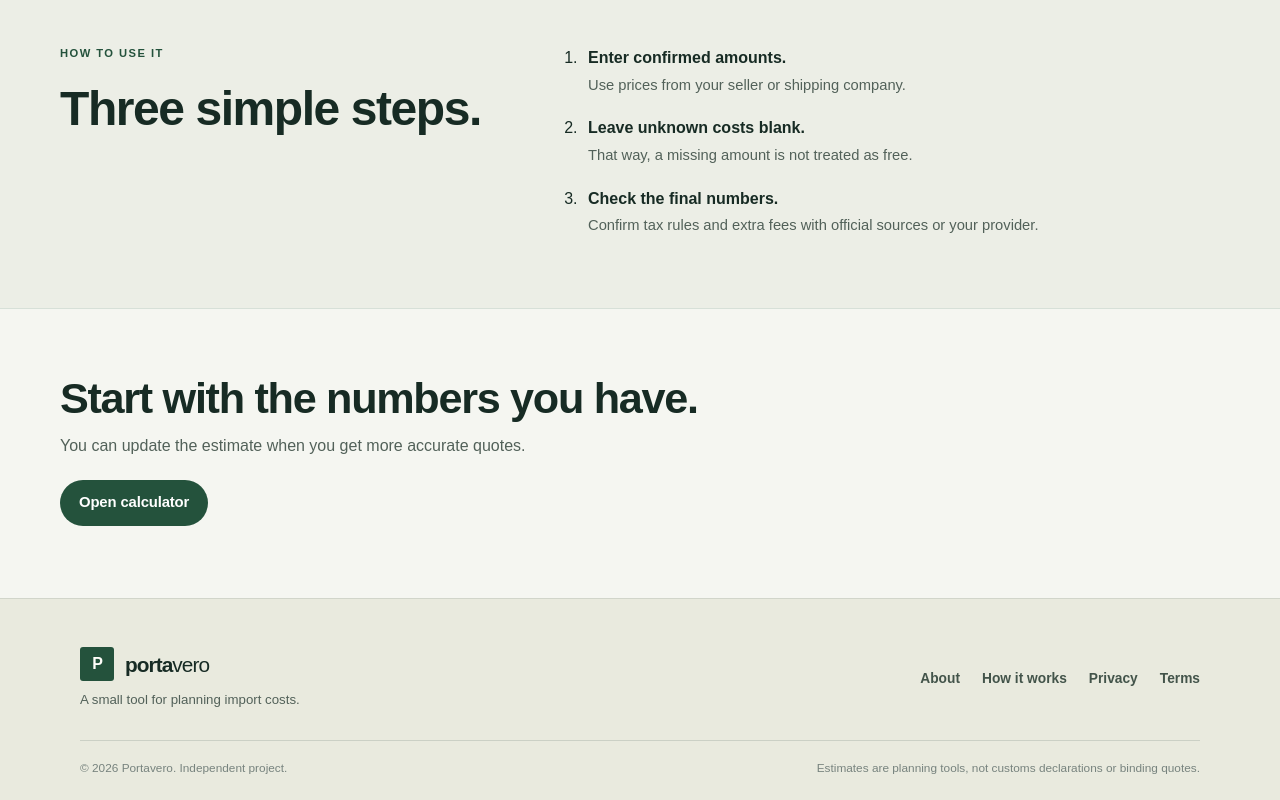
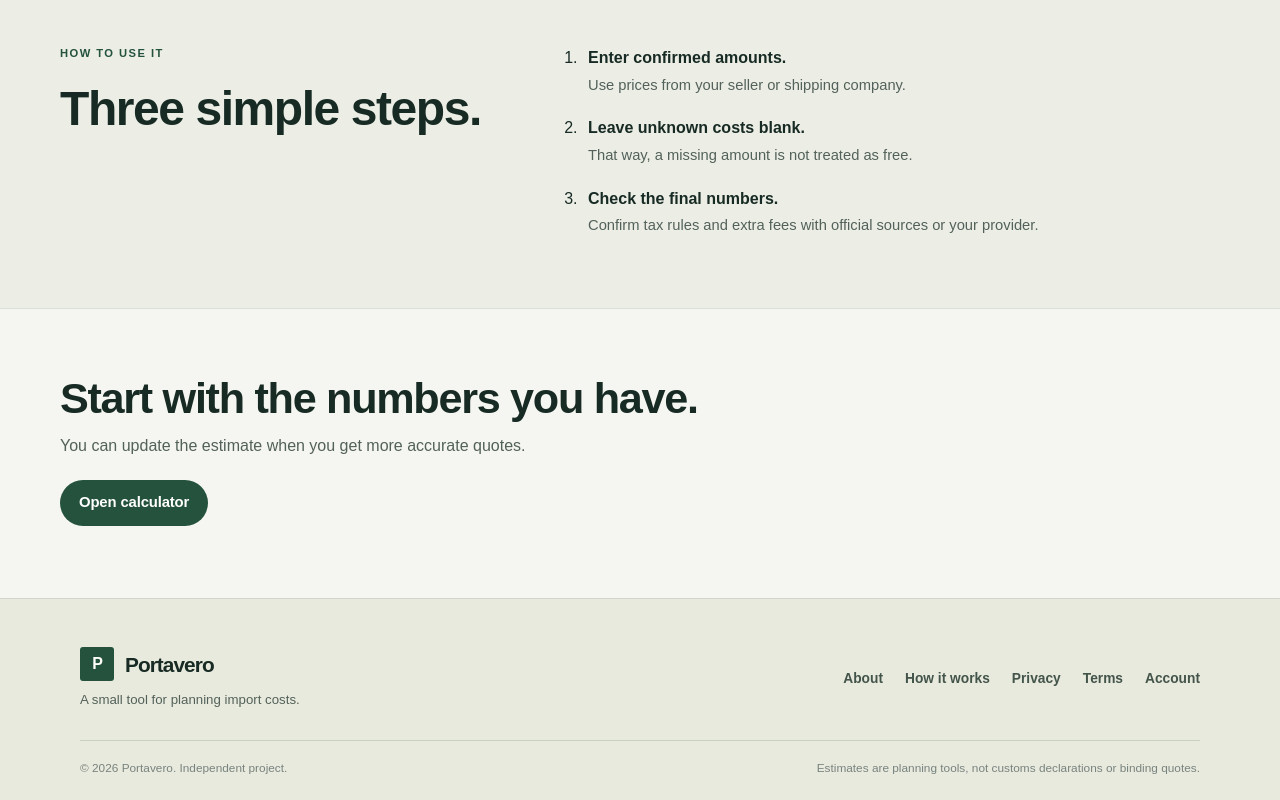
Before and after one commit to GIORGIO2032Q4E/portavero, a Next.js app: page / in a window 1280 px wide. Shown: the part 1252-2052 px from the top of the page. Built offline with nearby package versions, Linux system fonts and the light colour scheme; no server answers.

Commit message:
Unify Portavero wordmark and add account footer link

```diff
--- a/src/app/layout.tsx
+++ b/src/app/layout.tsx
@@ -42,7 +42,7 @@ export default function RootLayout({ children }: Readonly<{ children: React.Reac
             <div className="footer-brand">
               <Link href="/" className="brand">
                 <span className="brand-mark" aria-hidden="true">P</span>
-                <span>porta<span className="brand-light">vero</span></span>
+                <span>Portavero</span>
               </Link>
               <p>A small tool for planning import costs.</p>
             </div>
@@ -51,6 +51,7 @@ export default function RootLayout({ children }: Readonly<{ children: React.Reac
               <Link href="/how-it-works">How it works</Link>
               <Link href="/privacy-policy">Privacy</Link>
               <Link href="/terms">Terms</Link>
+              <Link href="/account">Account</Link>
             </div>
           </div>
           <div className="footer-bottom">
```
